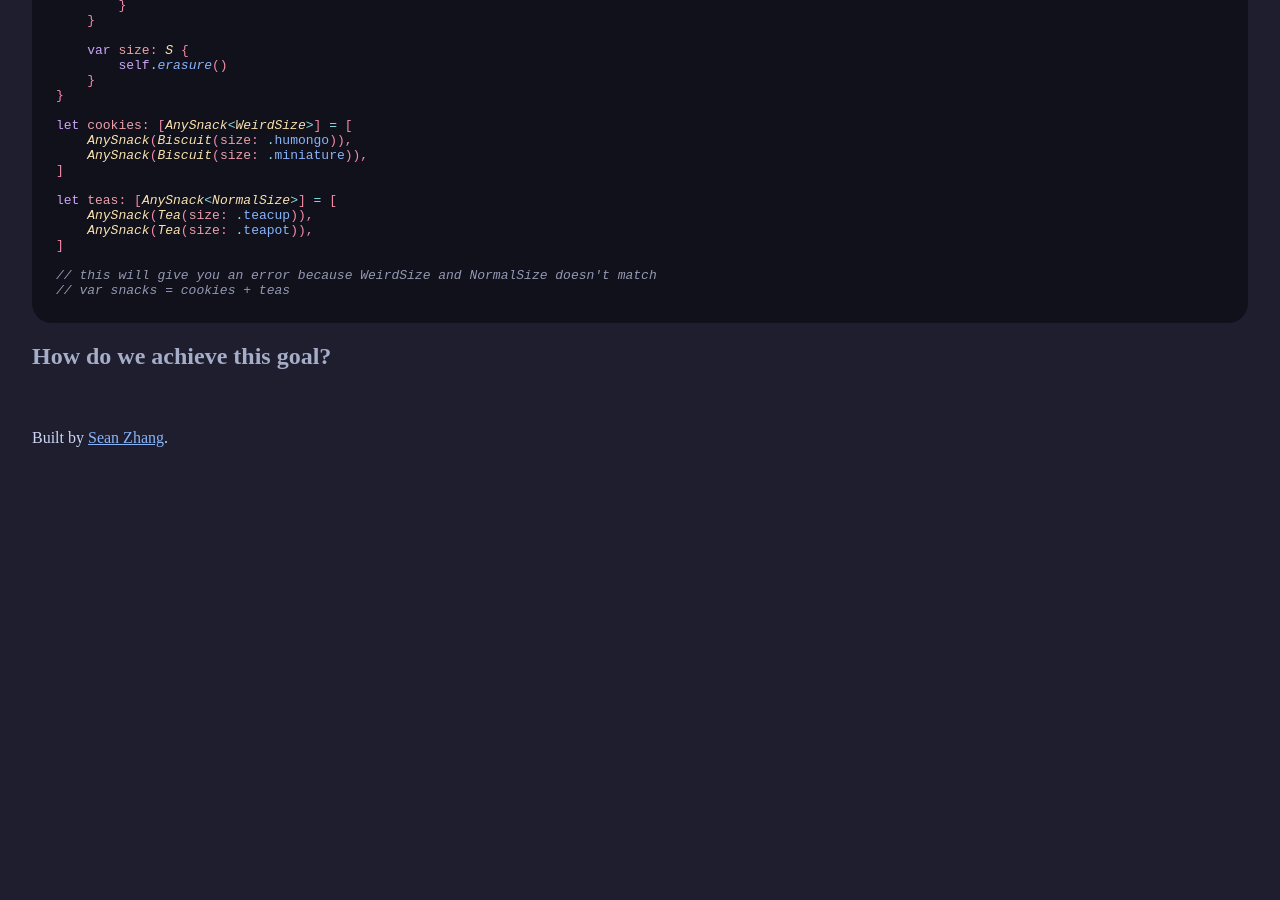
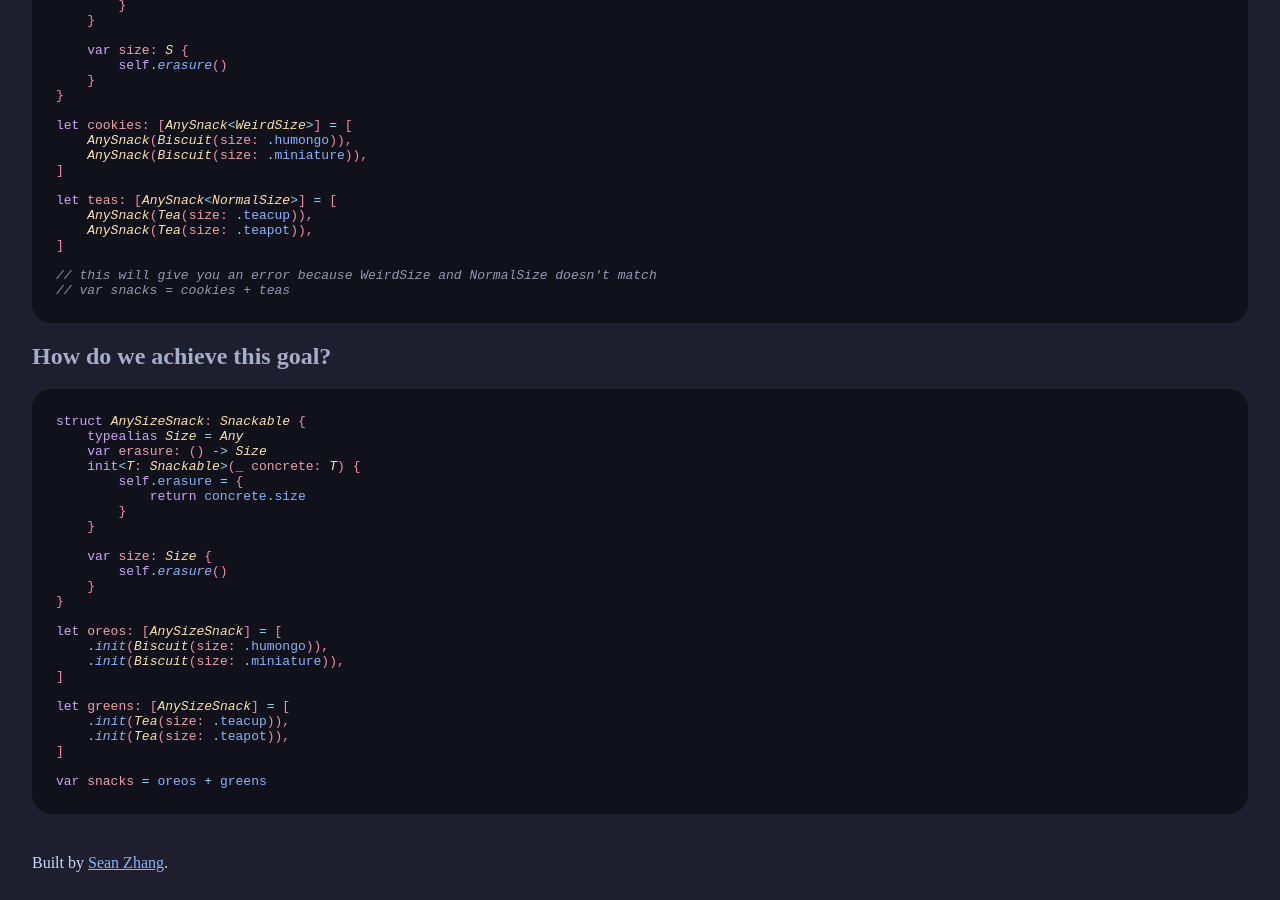
Before and after one commit to sean7218/sean7218.github.io, a Jekyll site: the page built from _posts/2024-04-27-type-erasure-in-swift.md, in a window 1280 px wide and 900 px high, scrolled down 1501 px. Built offline with Jekyll 4.4.1, drawn with Linux system fonts in a browser that asks for light colours; before the commit the page ends 1976 px from its top, so only the background shows below that.

Commit message:
maybe use Size = Any

````diff
--- a/_posts/2024-04-27-type-erasure-in-swift.md
+++ b/_posts/2024-04-27-type-erasure-in-swift.md
@@ -113,3 +113,31 @@ let teas: [AnySnack<NormalSize>] = [
 ```
 
 ## How do we achieve this goal?
+
+```swift
+struct AnySizeSnack: Snackable {
+    typealias Size = Any
+    var erasure: () -> Size
+    init<T: Snackable>(_ concrete: T) {
+        self.erasure = {
+            return concrete.size
+        }
+    }
+
+    var size: Size {
+        self.erasure()
+    }
+}
+
+let oreos: [AnySizeSnack] = [
+    .init(Biscuit(size: .humongo)),
+    .init(Biscuit(size: .miniature)),
+]
+
+let greens: [AnySizeSnack] = [
+    .init(Tea(size: .teacup)),
+    .init(Tea(size: .teapot)),
+]
+
+var snacks = oreos + greens
+```
````
